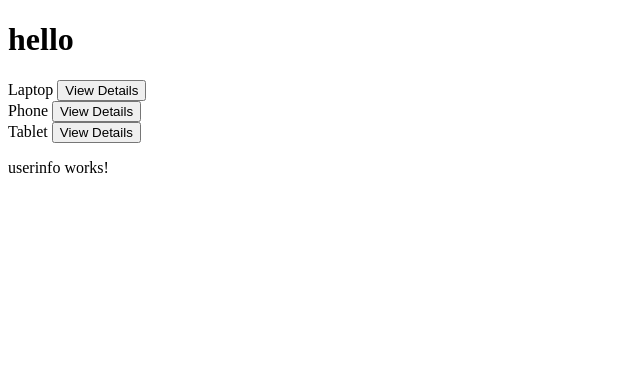
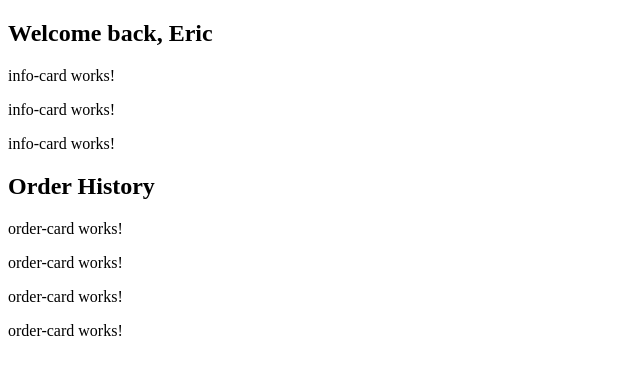
Before and after one commit to June-July-Augest/ecommerce, an Angular app: page /userinfo in a window 1280 px wide. Shown: the top 374 px of the page, without its empty margins (0-640 px from the left). Built offline with nearby package versions, Linux system fonts and the light colour scheme.

Commit message:
info page set up

```diff
--- a/src/app/app.component.html
+++ b/src/app/app.component.html
@@ -1,2 +1,2 @@
-<app-products />
+<!-- <app-products /> -->
 <router-outlet></router-outlet>
--- a/src/app/app.routes.ts
+++ b/src/app/app.routes.ts
@@ -7,7 +7,7 @@ import { UserinfoComponent } from './pages/userinfo/userinfo.component';
 import { ProductDetailComponent } from './pages/products/product-detail/product-detail.component';
 
 export const routes: Routes = [
-  { path: '', component: MainComponent },
+  { path: '', component: UserinfoComponent },
   { path: 'login', component: LoginComponent },
   { path: 'dashboard', component: DashboardComponent },
   { path: 'checkout', component: CheckoutComponent },
--- /dev/null
+++ b/src/app/pages/userinfo/dummyData.ts
@@ -0,0 +1,56 @@
+export const DUMMY_DATA = {
+    profileInfo:{
+        firstName:'Eric',
+        lastName: 'Peng',
+        email: 'peng123@gmail.com',
+        profileImage: 'https://images.squarespace-cdn.com/content/v1/631ba8eed2196a6795698665/3690ca61-6a9d-4c93-a2a5-83a5f2aa1648/2022-08-16-Trinet-0540-Martinez-Juan.jpg'
+    },
+    shippingAddress:{
+        street: '123 main st',
+        apt: '10',
+        city: 'las vegas',
+        state: 'NV',
+        zipcode: '89103',
+
+    },
+    paymentMethod: {
+        cardNumber: '1234 1234 1234 123',
+        exp: '12/25',
+        billingAddress:'123 main st las veags nv 89103',
+        secCode: '89103'
+    },
+    orderHistory:[
+        {
+            description:'Lorem ipsum dolor sit amet, consectetur adipiscing elit, sed do eiusmod tempor incididunt ut labore et dolore magna aliqua. Ut enim ad minim veniam, quis nostrud exercitation ullamco laboris nisi ut aliquip ex ea commodo consequat. Duis aute irure dolor in reprehenderit in voluptate velit esse cillum dolore eu fugiat nulla pariatur. Excepteur sint occaecat cupidatat non proident, sunt in culpa qui officia deserunt mollit anim id est laborum.',
+            orderDate: '12/21/2024',
+            shippingAddress:'123 main st las veags nv 89103',
+            trackingNumber:'1234567',
+            productImage: 'https://www.google.com/url?sa=i&url=https%3A%2F%2Fwww.canva.com%2Ft-shirts%2Ftemplates%2Ftypography%2F&psig=AOvVaw28AMnEwTvlqzPD0HnmfqZd&ust=1740040912315000&source=images&cd=vfe&opi=89978449&ved=0CBQQjRxqFwoTCLCtotirz4sDFQAAAAAdAAAAABAT',
+            id: 'order-history-1'
+        },
+        {
+            description:'Lorem ipsum dolor sit amet, consectetur adipiscing elit, sed do eiusmod tempor incididunt ut labore et dolore magna aliqua. Ut enim ad minim veniam, quis nostrud exercitation ullamco laboris nisi ut aliquip ex ea commodo consequat. Duis aute irure dolor in reprehenderit in voluptate velit esse cillum dolore eu fugiat nulla pariatur. Excepteur sint occaecat cupidatat non proident, sunt in culpa qui officia deserunt mollit anim id est laborum.',
+            orderDate: '12/21/2024',
+            shippingAddress:'123 main st las veags nv 89103',
+            trackingNumber:'1234567',
+            productImage: 'https://www.google.com/url?sa=i&url=https%3A%2F%2Fwww.canva.com%2Ft-shirts%2Ftemplates%2Ftypography%2F&psig=AOvVaw28AMnEwTvlqzPD0HnmfqZd&ust=1740040912315000&source=images&cd=vfe&opi=89978449&ved=0CBQQjRxqFwoTCLCtotirz4sDFQAAAAAdAAAAABAT',
+            id: 'order-history-2'
+        },
+        {
+            description:'Lorem ipsum dolor sit amet, consectetur adipiscing elit, sed do eiusmod tempor incididunt ut labore et dolore magna aliqua. Ut enim ad minim veniam, quis nostrud exercitation ullamco laboris nisi ut aliquip ex ea commodo consequat. Duis aute irure dolor in reprehenderit in voluptate velit esse cillum dolore eu fugiat nulla pariatur. Excepteur sint occaecat cupidatat non proident, sunt in culpa qui officia deserunt mollit anim id est laborum.',
+            orderDate: '12/21/2024',
+            shippingAddress:'123 main st las veags nv 89103',
+            trackingNumber:'1234567',
+            productImage: 'https://www.google.com/url?sa=i&url=https%3A%2F%2Fwww.canva.com%2Ft-shirts%2Ftemplates%2Ftypography%2F&psig=AOvVaw28AMnEwTvlqzPD0HnmfqZd&ust=1740040912315000&source=images&cd=vfe&opi=89978449&ved=0CBQQjRxqFwoTCLCtotirz4sDFQAAAAAdAAAAABAT',
+            id: 'order-history-3'
+        },
+        {
+            description:'Lorem ipsum dolor sit amet, consectetur adipiscing elit, sed do eiusmod tempor incididunt ut labore et dolore magna aliqua. Ut enim ad minim veniam, quis nostrud exercitation ullamco laboris nisi ut aliquip ex ea commodo consequat. Duis aute irure dolor in reprehenderit in voluptate velit esse cillum dolore eu fugiat nulla pariatur. Excepteur sint occaecat cupidatat non proident, sunt in culpa qui officia deserunt mollit anim id est laborum.',
+            orderDate: '12/21/2024',
+            shippingAddress:'123 main st las veags nv 89103',
+            trackingNumber:'1234567',
+            productImage: 'https://www.google.com/url?sa=i&url=https%3A%2F%2Fwww.canva.com%2Ft-shirts%2Ftemplates%2Ftypography%2F&psig=AOvVaw28AMnEwTvlqzPD0HnmfqZd&ust=1740040912315000&source=images&cd=vfe&opi=89978449&ved=0CBQQjRxqFwoTCLCtotirz4sDFQAAAAAdAAAAABAT',
+            id: 'order-history-4'
+        },
+    ]
+}
--- /dev/null
+++ b/src/app/pages/userinfo/info-card/info-card.component.html
@@ -0,0 +1 @@
+<p>info-card works!</p>
--- /dev/null
+++ b/src/app/pages/userinfo/order-card/order-card.component.html
@@ -0,0 +1 @@
+<p>order-card works!</p>
--- a/src/app/pages/userinfo/userinfo.component.html
+++ b/src/app/pages/userinfo/userinfo.component.html
@@ -1 +1,25 @@
-<p>userinfo works!</p>
+<div class="user-info">
+
+  <div class="profile">
+    <div class="info-cards">
+      <h2>Welcome back, {{ profileInfo.firstName }}</h2>
+      <div class="personal-info">
+        <app-info-card />
+      </div>
+      <div class="shipping-payment">
+        <app-info-card />
+        <app-info-card />
+      </div>
+    </div>
+  </div>
+
+  <div class="order-history">
+    <h2>Order History</h2>
+    <div class="ordereditems">
+      @for (order of orderHistory; track order.id) {
+      <app-order-card />
+      }
+    </div>
+  </div>
+
+</div>
--- a/src/app/pages/userinfo/userinfo.component.ts
+++ b/src/app/pages/userinfo/userinfo.component.ts
@@ -1,10 +1,20 @@
 import { Component } from '@angular/core';
+import { Order, PaymentMethod, ProfileInfo, ShippingAddress } from './userinfo.model';
+import { DUMMY_DATA } from './dummyData';
+import { InfoCardComponent } from "./info-card/info-card.component";
+import { OrderCardComponent } from "./order-card/order-card.component";
 
 @Component({
   selector: 'app-userinfo',
   standalone: true,
-  imports: [],
+  imports: [InfoCardComponent, OrderCardComponent],
   templateUrl: './userinfo.component.html',
   styleUrl: './userinfo.component.scss',
 })
-export class UserinfoComponent {}
+export class UserinfoComponent {
+    profileInfo: ProfileInfo = DUMMY_DATA.profileInfo
+    shippingAddress: ShippingAddress = DUMMY_DATA.shippingAddress
+    paymentMethod: PaymentMethod = DUMMY_DATA.paymentMethod
+    orderHistory: Order[] = DUMMY_DATA.orderHistory
+
+}
```
Also changed, not shown: src/app/pages/userinfo/info-card/info-card.component.ts (added, +14 -0 lines), src/app/pages/userinfo/order-card/order-card.component.ts (added, +11 -0 lines), src/app/pages/userinfo/userinfo.model.ts (added, +30 -0 lines), src/app/pages/userinfo/info-card/info-card.component.scss (added), src/app/pages/userinfo/order-card/order-card.component.scss (added).
